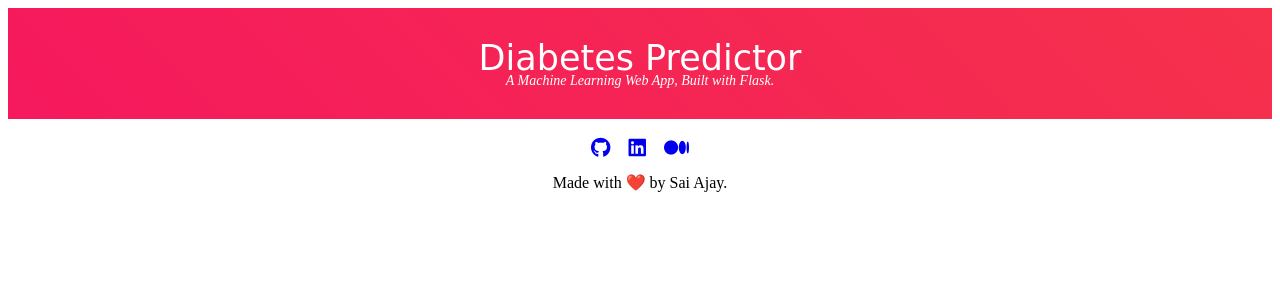
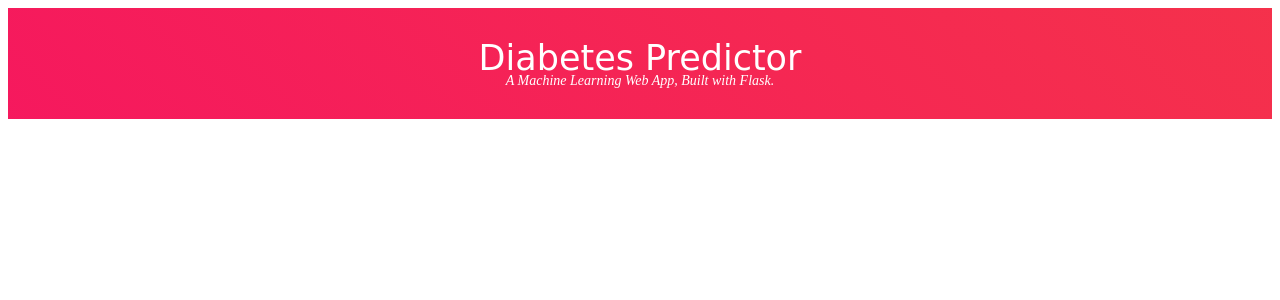
Before and after one commit to tejach54/diabetes, a Flask app: template templates/results.html in a window 1280 px wide. Shown: the top 300 px of the page. Run offline with Flask 2, Linux system fonts and the light colour scheme; the template is opened without the code that fills it, so the values that code supplies are empty; parts of the project's set-up code (start-up, migrations or seed data) failed here and were passed over; some libraries are stand-ins or nearby versions.

Commit message:
Update results.html

```diff
--- a/templates/results.html
+++ b/templates/results.html
@@ -28,15 +28,8 @@
         </div>
 
 
-         <!-- Footer -->
-       <div class='footer'>
-        <div class="contact">
-            <a target="_blank" href="https://github.com/ajaymuktha"><i class="fab fa-github fa-lg contact-icon"></i></a>
-            <a target="_blank" href="https://www.linkedin.com/in/mukthasaiajay/"><i class="fab fa-linkedin fa-lg contact-icon"></i></a>
-            <a target="_blank" href="https://medium.com/@ajaymuktha"><i class="fab fa-medium fa-lg contact-icon"></i></a>
-        </div>
-        <p class='footer-description'>Made with ❤️ by Sai Ajay.</p>
-    </div>
+
+
 
 
     </body>
```
